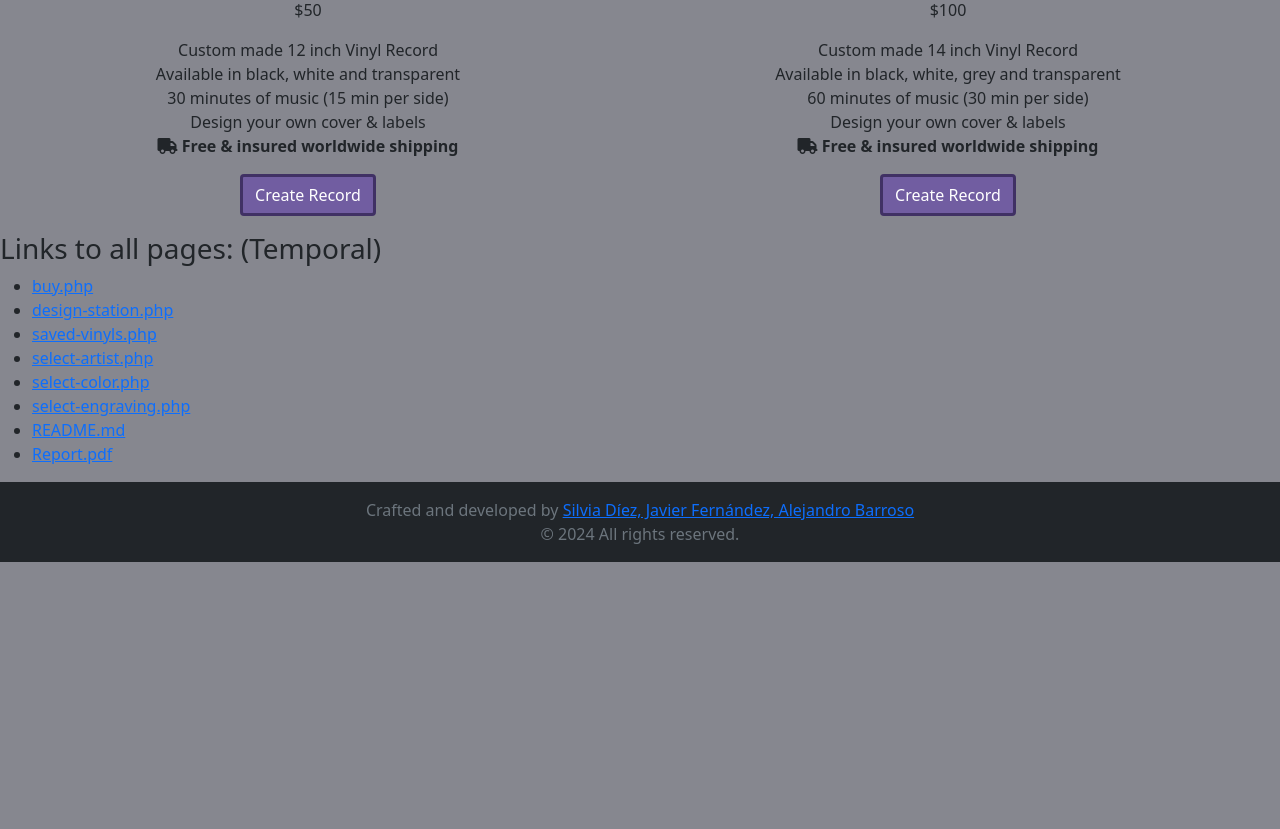
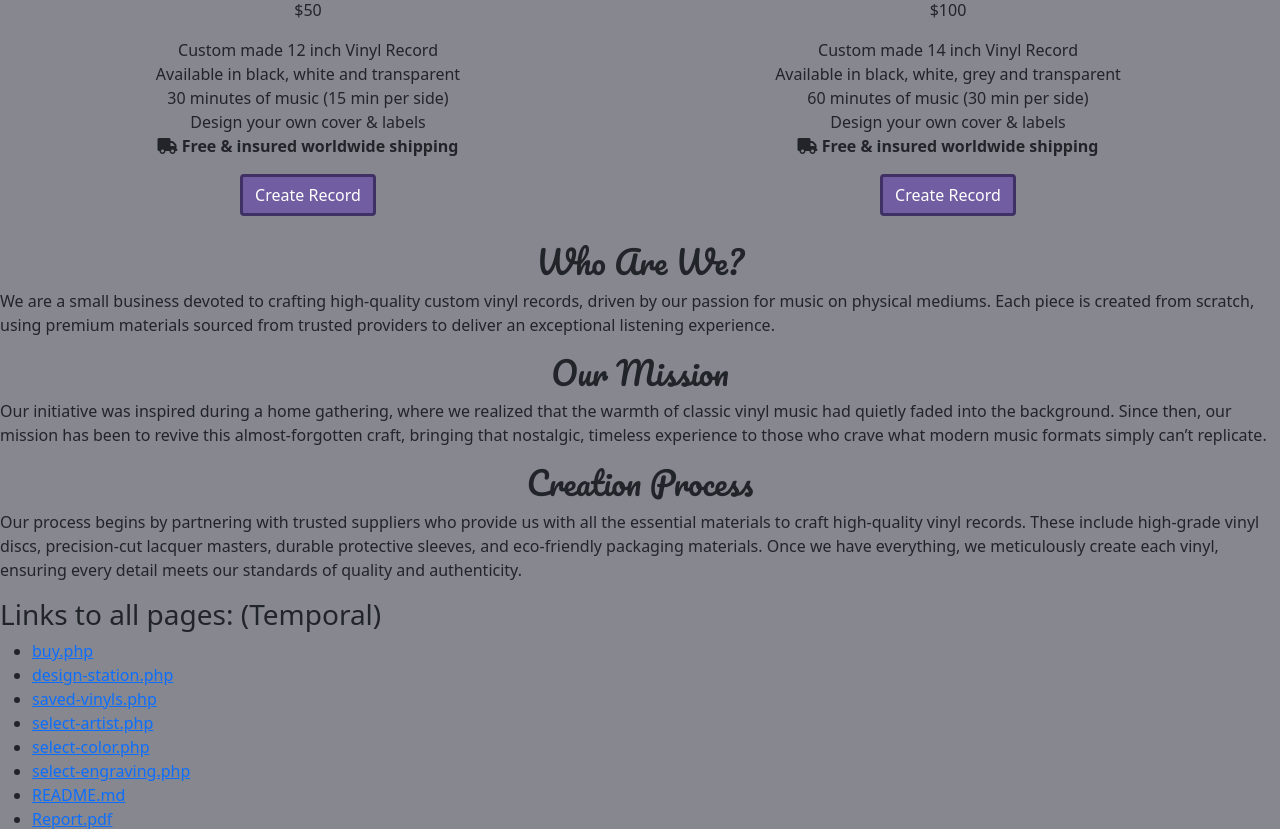
Before and after one commit to abarroso08/Vinylize, a PHP site: page / in a window 1280 px wide. Shown: the part 989-1818 px from the top of the page. Before the commit the page ends 1551 px from the top, so only its background shows below. Run offline with PHP 8.4, Linux system fonts and the light colour scheme.

Commit message:
Added main info

```diff
--- a/buy.php
+++ b/buy.php
@@ -8,7 +8,7 @@
      include: añade los archivos nav.php y footer.php a este código literalmente como si hiciera un copy/paste.-->
 
      <h1 class="text-center font-pacifico text-4xl md:text-5xl text-indigo-600 mt-4">
-    Buy Your Vinyl
+          Buy Your Vinyl
      </h1>
 
 
--- a/css/create.css
+++ b/css/create.css
@@ -68,3 +68,36 @@ h2{
      position: relative;
      z-index: 1;
  }
+
+ .section {
+     opacity: 0;
+     transform: translateX(-20px);
+     transition: opacity 0.8s ease, transform 0.8s ease;
+
+ }
+
+ .section.who-we-are {
+     animation: fadeIn 1.5s ease forwards;
+     animation-delay: 0.3s;
+ }
+
+ .section.our-mission {
+     animation: fadeIn 1.5s ease forwards;
+     animation-delay: 0.6s;
+ }
+
+ .section.creation-process {
+     animation: fadeIn 1.5s ease forwards;
+     animation-delay: 0.9s;
+ }
+
+ @keyframes fadeIn {
+     from {
+         opacity: 0;
+         transform: translateX(-20px);
+     }
+     to {
+         opacity: 1;
+         transform: translateX(0);
+     }
+ }
--- a/index.php
+++ b/index.php
@@ -94,6 +94,40 @@
                </div>
           </div>
           <div>
+               <!-- Who are we? -->
+               <div class="section who-we-are">
+                    <h2>Who Are We?</h2>
+                    <p>
+                         We are a small business devoted to crafting high-quality custom vinyl records,
+                         driven by our passion for music on physical mediums. Each piece is created from scratch,
+                         using premium materials sourced from trusted providers to deliver an exceptional listening experience.
+                    </p>
+               </div>
+
+               <!-- Our Mission -->
+               <div class="section our-mission">
+                    <h2>Our Mission</h2>
+                    <p>
+                         Our initiative was inspired during a home gathering,
+                         where we realized that the warmth of classic vinyl music had quietly faded into the background.
+                         Since then, our mission has been to revive this almost-forgotten craft, bringing that nostalgic,
+                         timeless experience to those who crave what modern music formats simply can’t replicate.
+                    </p>
+               </div>
+
+               <!-- Creation Process -->
+               <div class="section creation-process">
+                    <h2>Creation Process</h2>
+                    <p>
+                         Our process begins by partnering with trusted suppliers who provide us with all the essential materials
+                         to craft high-quality vinyl records. These include high-grade vinyl discs, precision-cut lacquer masters,
+                         durable protective sleeves, and eco-friendly packaging materials. Once we have everything,
+                         we meticulously create each vinyl, ensuring every detail meets our standards of quality and authenticity.
+                    </p>
+               </div>
+
+
+          </div>
           <h3>Links to all pages: (Temporal)</h3>
           <ul>
 
@@ -110,5 +144,6 @@
 
      </div>
      </div>
-
+     <script src="script.js"></script>
+</body>
 <?php include "assets/footer.php" ?>
--- a/saved-vinyls.php
+++ b/saved-vinyls.php
@@ -8,7 +8,7 @@
      include: añade los archivos nav.php y footer.php a este código literalmente como si hiciera un copy/paste.-->
 
      <h1 class="text-center font-pacifico text-4xl md:text-5xl text-indigo-600 mt-4">
-    Your Saved Vinyls
+          Your Saved Vinyls
      </h1>
 
 
--- a/select-artist.php
+++ b/select-artist.php
@@ -8,7 +8,7 @@
      include: añade los archivos nav.php y footer.php a este código literalmente como si hiciera un copy/paste.-->
 
      <h1 class="text-center font-pacifico text-4xl md:text-5xl text-indigo-600 mt-4">
-    Select Your Artist
+          Select Your Artist
      </h1>
 
 
--- a/select-color.php
+++ b/select-color.php
@@ -8,7 +8,7 @@
      include: añade los archivos nav.php y footer.php a este código literalmente como si hiciera un copy/paste.-->
 
      <h1 class="text-center font-pacifico text-4xl md:text-5xl text-indigo-600 mt-4">
-    Select Your Color
+          Select Your Color
      </h1>
 
      <!--Footer.php contiene el cierre de body y html, por eso no hace falta ponerlo aqui-->
--- a/select-engraving.php
+++ b/select-engraving.php
@@ -8,7 +8,7 @@
      include: añade los archivos nav.php y footer.php a este código literalmente como si hiciera un copy/paste.-->
 
      <h1 class="text-center font-pacifico text-4xl md:text-5xl text-indigo-600 mt-4">
-    Select Your Engraving
+          Select Your Engraving
      </h1>
 
 
```
Also changed, not shown: assets/head.php (line endings or trailing spaces), assets/nav.php (line endings or trailing spaces), design-station.php (indentation only). Lines whose indentation alone changed are shown as unchanged.
